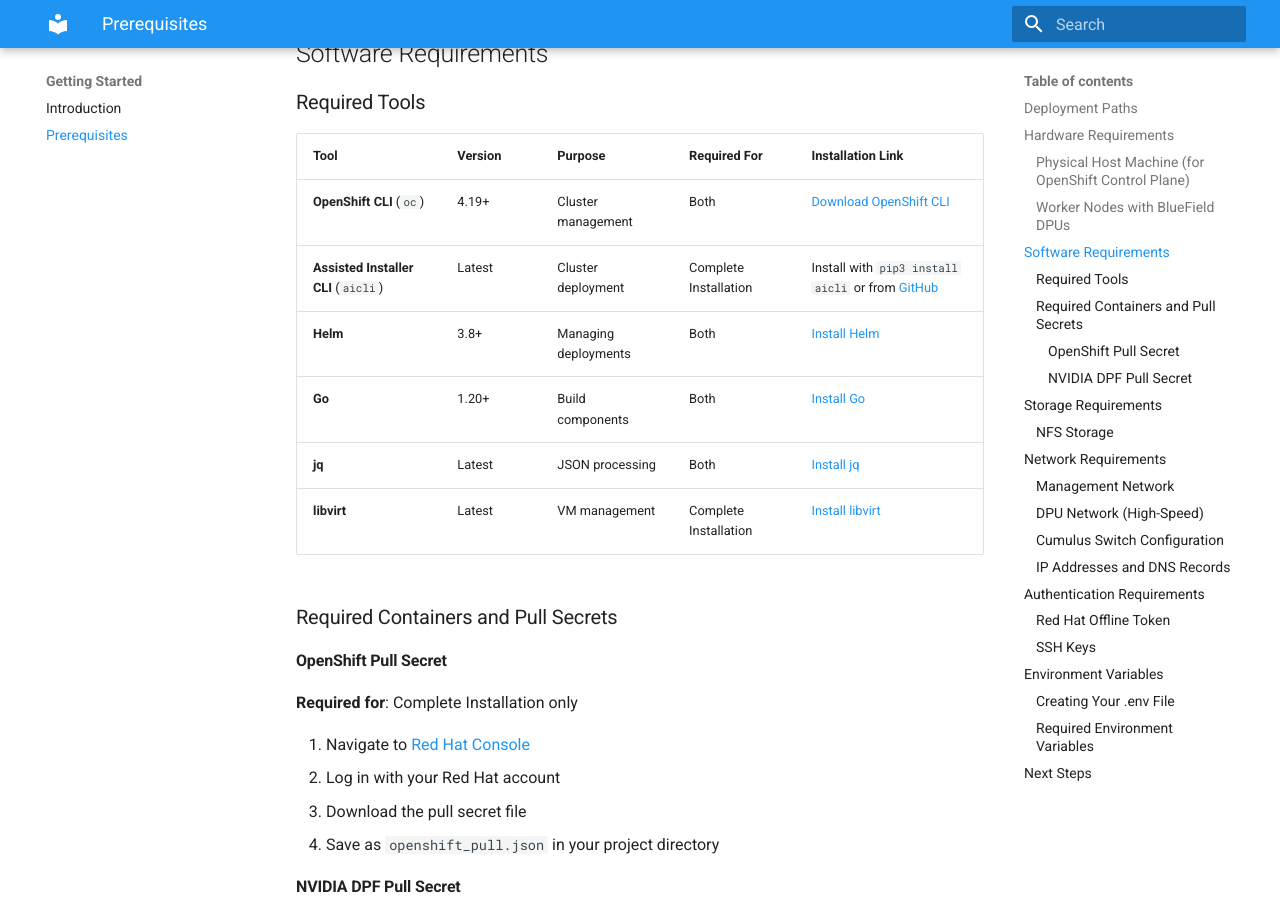
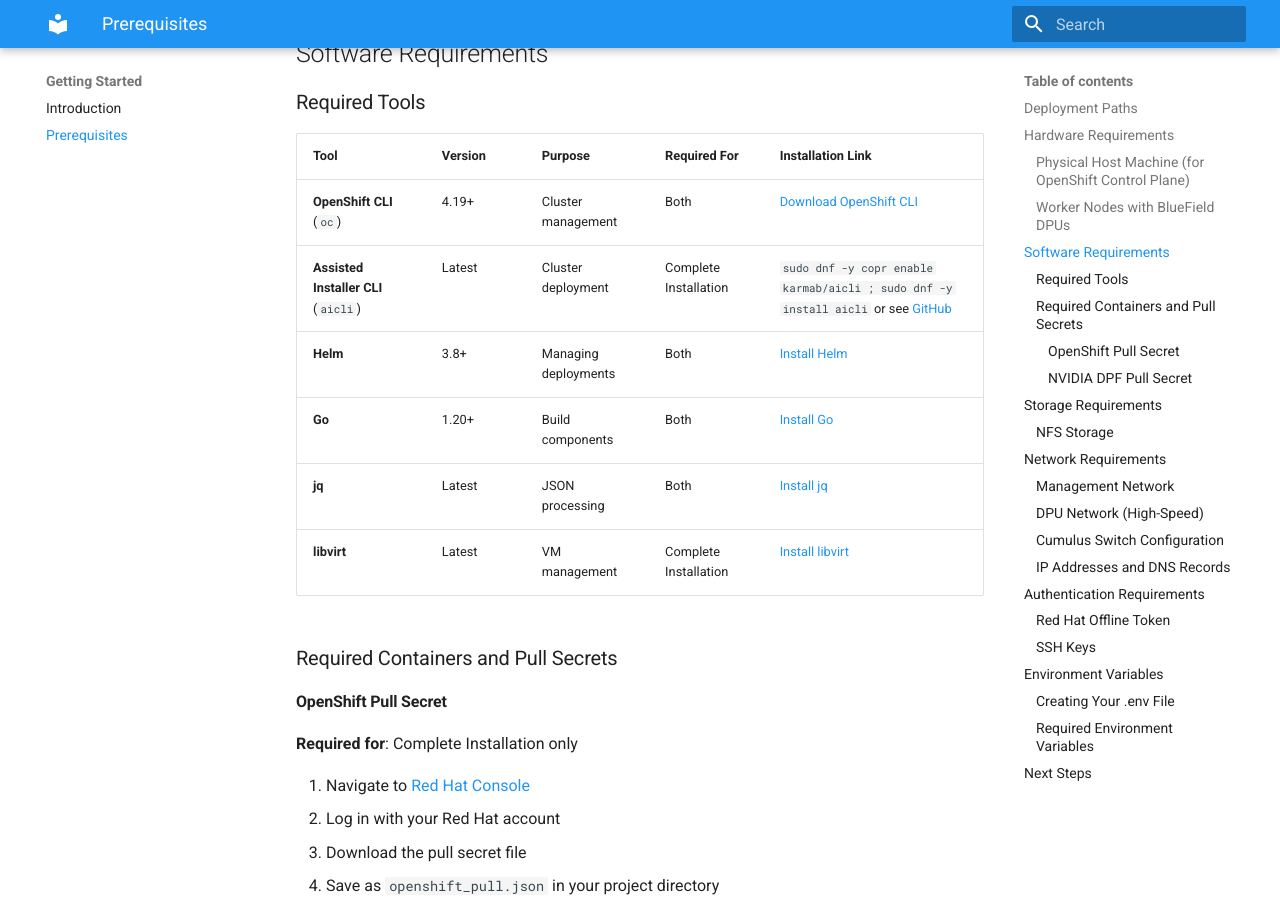
Before and after one commit to szigmon/openshift-dpf, an MkDocs documentation site: the page built from docs/prerequisites.md, in a window 1280 px wide and 900 px high, scrolled down 1686 px. Built offline with MkDocs 1.6.1 and Material for MkDocs 9.7.7, drawn with Linux system fonts in a browser that asks for light colours; part of the change alters nothing that is shown.

```diff
--- a/docs/assets/javascripts/nav-fix.js
+++ b/docs/assets/javascripts/nav-fix.js
@@ -8,7 +8,7 @@ document.addEventListener('DOMContentLoaded', function() {
 
   mdLinks.forEach(link => {
     // Remove the .md extension
-    link.href = link.href.replace('.md', '');
+    link.href = link.href.replace('.md', '/');
     console.log(`Fixed MD link: ${link.href}`);
   });
 
@@ -22,23 +22,13 @@ document.addEventListener('DOMContentLoaded', function() {
       const navTabs = document.querySelectorAll('.md-tabs__item');
       console.log("Found nav tabs:", navTabs.length);
 
-      // Detect if we're on Netlify
-      const isNetlify = window.location.hostname.includes('netlify.app');
-      console.log("Is Netlify:", isNetlify);
-
       // Map of parent tab text to first child page (filename only)
       const tabRedirects = {
-        'Getting Started': 'introduction',
-        'Installation': 'full-installation',
-        'Operations': 'troubleshooting',
-        'Reference': 'automation-reference'
+        'Getting Started': 'introduction/',
+        'Installation': 'full-installation/',
+        'Operations': 'troubleshooting/',
+        'Reference': 'automation-reference/'
       };
-
-      // Function to get the correct URL for a page
-      function getPageUrl(pageName) {
-        // For Netlify without .md extension
-        return `/${pageName}`;
-      }
 
       // Fix each tab's link
       navTabs.forEach(function(tab) {
@@ -47,7 +37,7 @@ document.addEventListener('DOMContentLoaded', function() {
         console.log("Tab text:", tabText);
 
         if (tabLink && tabRedirects[tabText]) {
-          const pageUrl = getPageUrl(tabRedirects[tabText]);
+          const pageUrl = tabRedirects[tabText];
           console.log(`Setting ${tabText} link to ${pageUrl}`);
           tabLink.href = pageUrl;
 
@@ -71,7 +61,7 @@ document.addEventListener('DOMContentLoaded', function() {
         console.log("Sidebar parent:", parentText);
 
         if (tabRedirects[parentText]) {
-          const pageUrl = getPageUrl(tabRedirects[parentText]);
+          const pageUrl = tabRedirects[parentText];
           console.log(`Adding click handler for ${parentText} to ${pageUrl}`);
 
           // Create a click handler to navigate to the first child
@@ -114,7 +104,7 @@ document.addEventListener('DOMContentLoaded', function() {
       document.querySelectorAll('.md-tabs__link').forEach(function(link) {
         const linkText = link.textContent.trim();
         if (tabRedirects[linkText]) {
-          const pageUrl = getPageUrl(tabRedirects[linkText]);
+          const pageUrl = tabRedirects[linkText];
           console.log(`Direct fix for ${linkText} tab link to ${pageUrl}`);
           link.href = pageUrl;
 
--- a/docs/prerequisites.md
+++ b/docs/prerequisites.md
@@ -59,7 +59,7 @@ Throughout this document, you'll see these requirement labels:
 | Tool | Version | Purpose | Required For | Installation Link |
 |------|---------|---------|-------------|-------------------|
 | **OpenShift CLI** (`oc`) | 4.19+ | Cluster management | Both | [Download OpenShift CLI](https://mirror.openshift.com/pub/openshift-v4/clients/oc/latest/) |
-| **Assisted Installer CLI** (`aicli`) | Latest | Cluster deployment | Complete Installation | Install with `pip3 install aicli` or from [GitHub](https://github.com/karmab/aicli) |
+| **Assisted Installer CLI** (`aicli`) | Latest | Cluster deployment | Complete Installation | `sudo dnf -y copr enable karmab/aicli ; sudo dnf -y install aicli` or see [GitHub](https://github.com/karmab/aicli) |
 | **Helm** | 3.8+ | Managing deployments | Both | [Install Helm](https://helm.sh/docs/intro/install/) |
 | **Go** | 1.20+ | Build components | Both | [Install Go](https://golang.org/doc/install) |
 | **jq** | Latest | JSON processing | Both | [Install jq](https://stedolan.github.io/jq/download/) |
--- a/mkdocs.yml
+++ b/mkdocs.yml
@@ -59,5 +59,5 @@ extra_javascript:
 
 docs_dir: docs
 
-# Important: disable directory URLs to use .html extensions explicitly
-use_directory_urls: false
+# Important: for Netlify, enable directory URLs
+use_directory_urls: true
```
